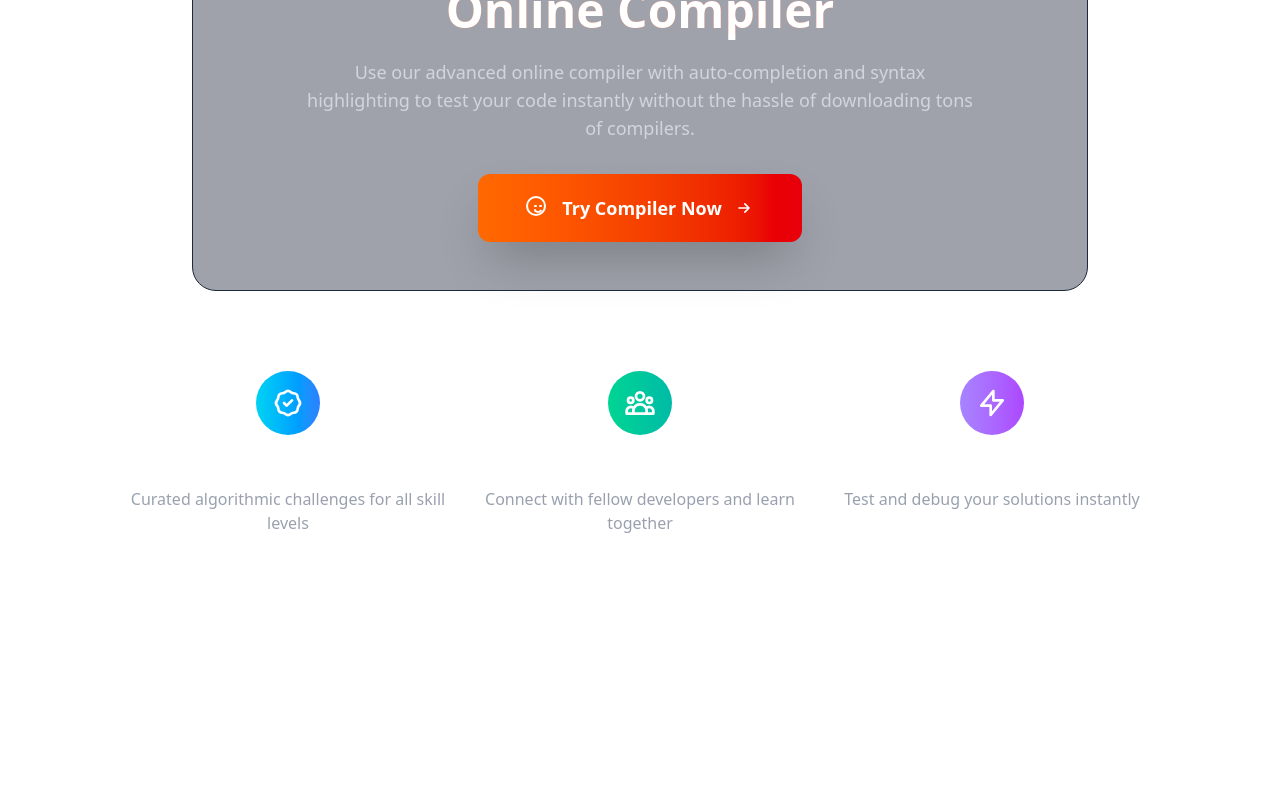
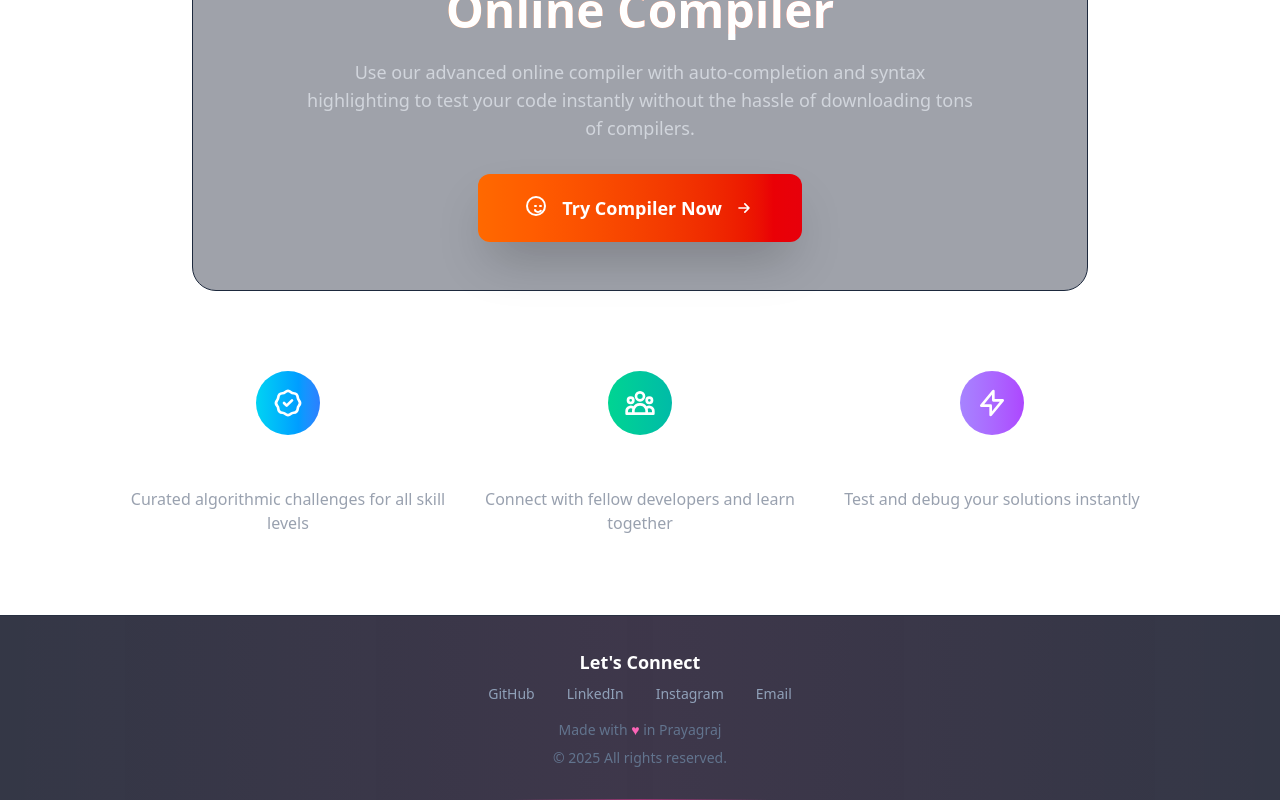
Before and after one commit to piyu5h25/CodeHub, a React (Vite) app in the folder client/: page / in a window 1280 px wide. Shown: the part 962-1762 px from the top of the page. Before the commit the page ends 1497 px from the top, so only its background shows below. Built offline with nearby package versions, Linux system fonts and the light colour scheme; no server answers.

Commit message:
added footer in homepage leaderboard and problems

```diff
--- /dev/null
+++ b/client/src/components/Footer.jsx
@@ -0,0 +1,72 @@
+import React from 'react'
+
+const Footer = () => {
+  return (
+    <footer className="relative mt-20 border-t border-slate-800/50 bg-slate-950/80 backdrop-blur-sm">
+      <div className="absolute inset-0 bg-gradient-to-r from-transparent via-pink-500/5 to-transparent"></div>
+
+      <div className="relative mx-auto max-w-7xl px-6 py-8">
+        {/* Social Links */}
+        <div className="flex flex-col items-center space-y-4">
+          <h3 className="text-lg font-semibold text-white mb-2">
+            Let's Connect
+          </h3>
+
+          <div className="flex space-x-8">
+            <a
+              href="https://github.com/piyu5h25"
+              target="_blank"
+              rel="noopener noreferrer"
+              className="text-slate-400 hover:text-pink-400 transition-colors duration-200 text-sm font-medium"
+            >
+              GitHub
+            </a>
+            <a
+              href="https://www.linkedin.com/in/piyush-trivedi-84569b196/"
+              target="_blank"
+              rel="noopener noreferrer"
+              className="text-slate-400 hover:text-pink-400 transition-colors duration-200 text-sm font-medium"
+            >
+              LinkedIn
+            </a>
+            <a
+              href="https://www.instagram.com/piyush_tvd/"
+              target="_blank"
+              rel="noopener noreferrer"
+              className="text-slate-400 hover:text-pink-400 transition-colors duration-200 text-sm font-medium"
+            >
+              Instagram
+            </a>
+            <a
+              href="mailto:piyush.tvd@gmail.com"
+              onClick={(e) => {
+                if (!window.confirm("Open email client to send to piyush.tvd@gmail.com?")) {
+                  e.preventDefault();
+                  navigator.clipboard.writeText("piyush.tvd@gmail.com");
+                  alert("Email address copied to clipboard!");
+                }
+              }}
+              className="text-slate-400 hover:text-pink-400 transition-colors duration-200 text-sm font-medium"
+            >
+              Email
+            </a>
+          </div>
+
+          <div className="flex flex-col items-center space-y-2">
+            <p className="text-slate-500 text-sm">
+              Made with <span className="text-pink-400">♥</span> in Prayagraj
+            </p>
+            <p className="text-slate-500 text-sm">
+              © 2025 All rights reserved.
+            </p>
+          </div>
+        </div>
+      </div>
+
+      {/* Gradient accent */}
+      <div className="absolute bottom-0 left-1/2 transform -translate-x-1/2 w-64 h-px bg-gradient-to-r from-transparent via-pink-500/50 to-transparent"></div>
+    </footer>
+  )
+}
+
+export default Footer
--- a/client/src/pages/Homepage.jsx
+++ b/client/src/pages/Homepage.jsx
@@ -3,6 +3,7 @@ import { Link } from 'react-router-dom'
 import { useAuth } from '../context/AuthContext'
 import { authService } from '../services/authService'
 import Navbar from '../components/Navbar'
+import Footer from '../components/Footer'
 
 const Homepage = () => {
   const { user } = useAuth()
@@ -192,6 +193,7 @@ const Homepage = () => {
           </div>
         </div>
       </div>
+      <Footer />
     </>
   )
 }
--- a/client/src/pages/Leaderboard.jsx
+++ b/client/src/pages/Leaderboard.jsx
@@ -1,6 +1,7 @@
 import React, { useEffect, useState } from 'react';
 import Navbar from '../components/Navbar';
 import Background from '../pages/Background';
+import Footer from '../components/Footer';
 
 const Leaderboard = () => {
     const [leaderboard, setLeaderboard] = useState([]);
@@ -92,6 +93,7 @@ const Leaderboard = () => {
                     )}
                 </div>
             </div>
+            <Footer />
         </div>
     );
 };
--- a/client/src/pages/Problems.jsx
+++ b/client/src/pages/Problems.jsx
@@ -4,6 +4,7 @@ import { Link, useLocation, Navigate } from 'react-router-dom';
 import { problemService } from '../services/problemService';
 import Background from './Background';
 import { useAuth } from '../context/AuthContext';
+import Footer from '../components/Footer';
 
 
 
@@ -252,6 +253,7 @@ const Problems = () => {
           </div>
         )}
       </div>
+      <Footer />
     </div>
   );
 };
```
Also changed, not shown: client/vercel.json.
